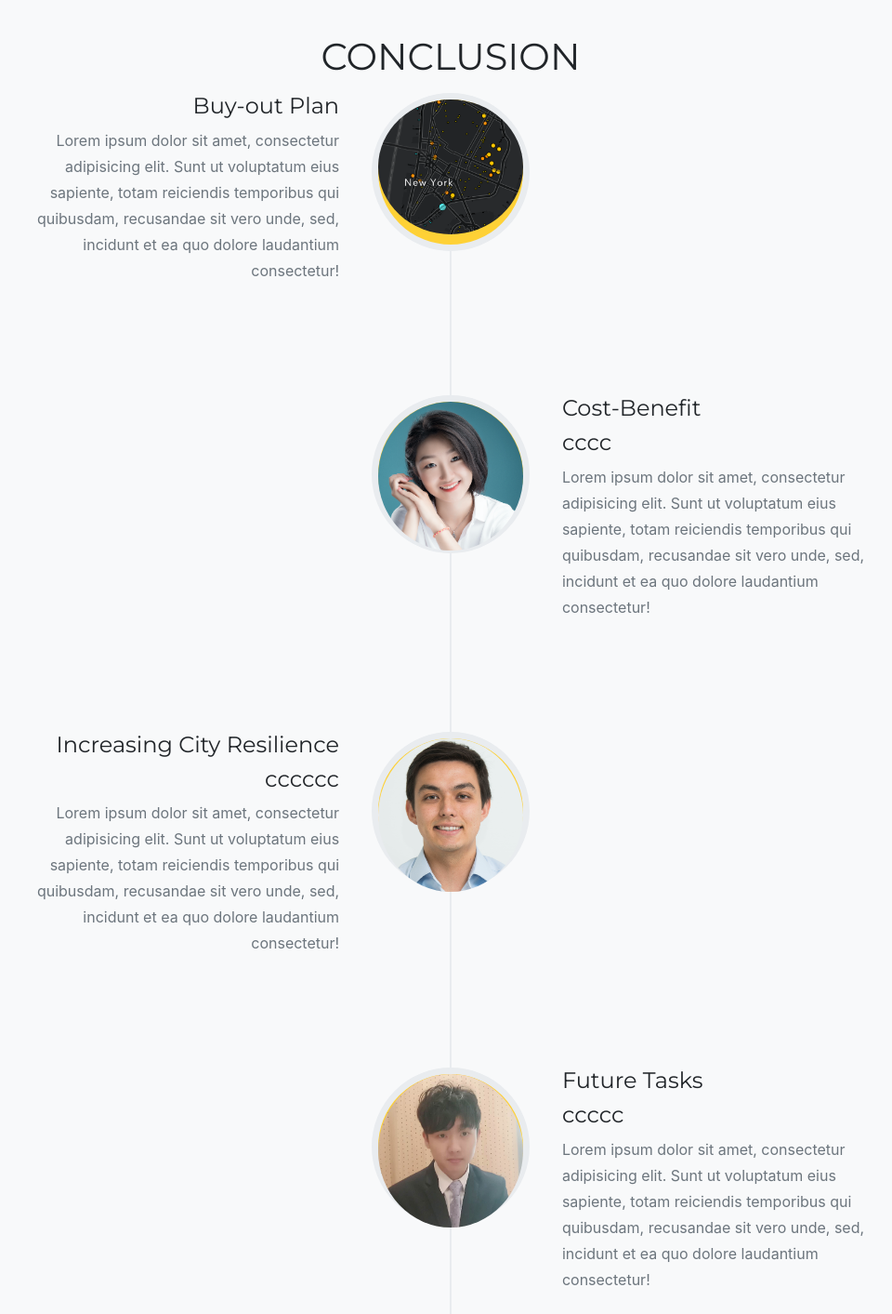
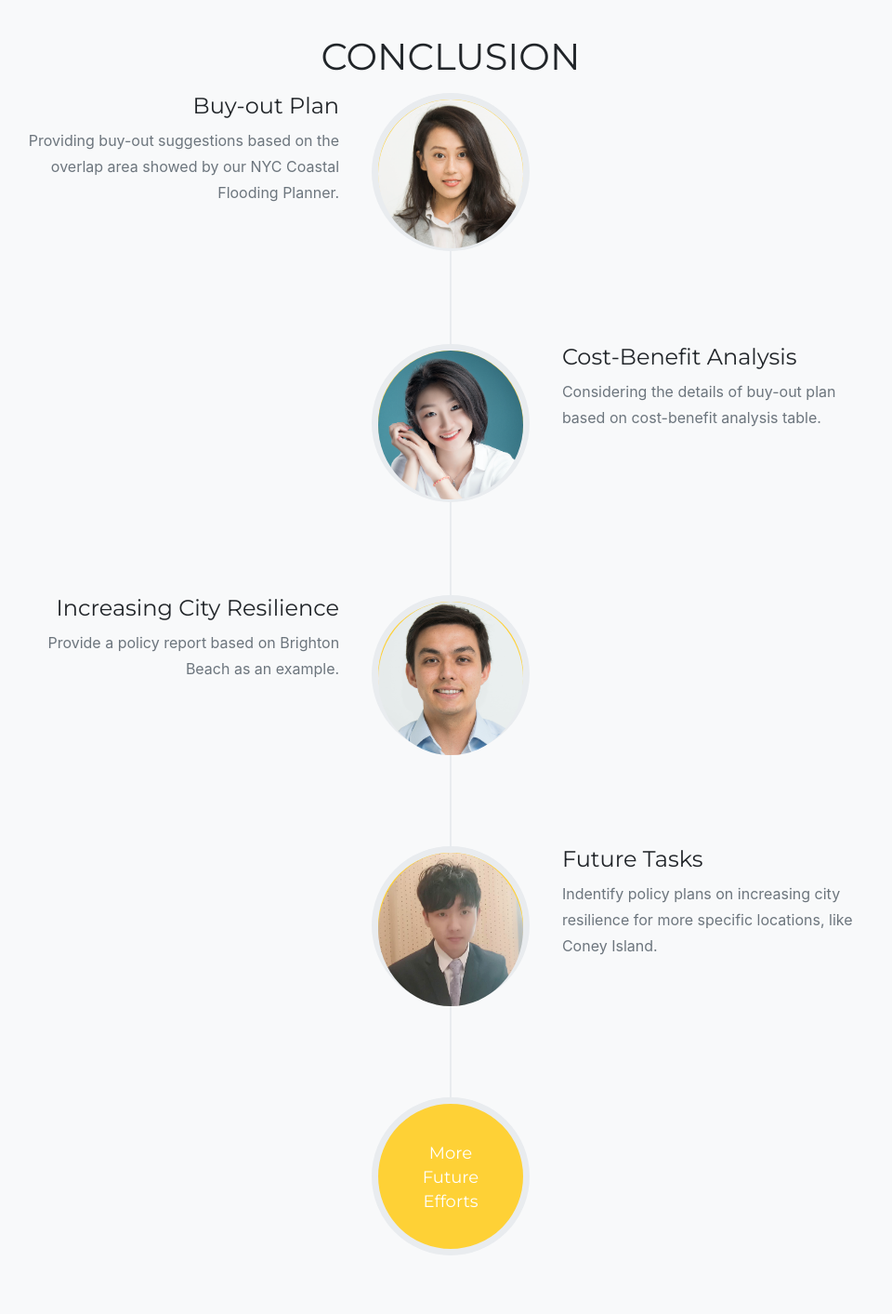
Before and after one commit to cuspcapstone2019/tidal_wetland_website, a website with bundled scripts: page index.html in a window 1280 px wide. Shown: the part 4020-5433 px from the top of the page at 93% size, without its empty margins (155-1115 px from the left). Built offline with nearby package versions, Linux system fonts and the light colour scheme; files whose address does not match are found by name; a web font is replaced by a local one.

Commit message:
final modify

```diff
--- a/index.html
+++ b/index.html
@@ -180,7 +180,7 @@
                   <!-- <h4 class="subheading">cccccc</h4> -->
                 </div>
                 <div class="timeline-body">
-                  <p class="text-muted">Lorem ipsum dolor sit amet, consectetur adipisicing elit. Sunt ut voluptatum eius sapiente, totam reiciendis temporibus qui quibusdam, recusandae sit vero unde, sed, incidunt et ea quo dolore laudantium consectetur!</p>
+                  <p class="text-muted">Providing buy-out suggestions based on the overlap area showed by our NYC Coastal Flooding Planner.</p>
                 </div>
               </div>
             </li>
@@ -190,11 +190,11 @@
               </div>
               <div class="timeline-panel">
                 <div class="timeline-heading">
-                  <h4>Cost-Benefit</h4>
-                  <h4 class="subheading">cccc</h4>
+                  <h4>Cost-Benefit Analysis</h4>
+                  <!-- <h4 class="subheading">cccc</h4> -->
                 </div>
                 <div class="timeline-body">
-                  <p class="text-muted">Lorem ipsum dolor sit amet, consectetur adipisicing elit. Sunt ut voluptatum eius sapiente, totam reiciendis temporibus qui quibusdam, recusandae sit vero unde, sed, incidunt et ea quo dolore laudantium consectetur!</p>
+                  <p class="text-muted">Considering the details of buy-out plan based on cost-benefit analysis table.</p>
                 </div>
               </div>
             </li>
@@ -205,10 +205,10 @@
               <div class="timeline-panel">
                 <div class="timeline-heading">
                   <h4>Increasing City Resilience</h4>
-                  <h4 class="subheading">cccccc</h4>
+                  <!-- <h4 class="subheading">cccccc</h4> -->
                 </div>
                 <div class="timeline-body">
-                  <p class="text-muted">Lorem ipsum dolor sit amet, consectetur adipisicing elit. Sunt ut voluptatum eius sapiente, totam reiciendis temporibus qui quibusdam, recusandae sit vero unde, sed, incidunt et ea quo dolore laudantium consectetur!</p>
+                  <p class="text-muted">Provide a policy report based on Brighton Beach as an example.</p>
                 </div>
               </div>
             </li>
@@ -219,10 +219,10 @@
               <div class="timeline-panel">
                 <div class="timeline-heading">
                   <h4>Future Tasks</h4>
-                  <h4 class="subheading">ccccc</h4>
+                  <!-- <h4 class="subheading">ccccc</h4> -->
                 </div>
                 <div class="timeline-body">
-                  <p class="text-muted">Lorem ipsum dolor sit amet, consectetur adipisicing elit. Sunt ut voluptatum eius sapiente, totam reiciendis temporibus qui quibusdam, recusandae sit vero unde, sed, incidunt et ea quo dolore laudantium consectetur!</p>
+                  <p class="text-muted">Indentify policy plans on increasing city resilience for more specific locations, like Coney Island.</p>
                 </div>
               </div>
             </li>
```
Also changed, not shown: img/about/1.jpg (deleted).
